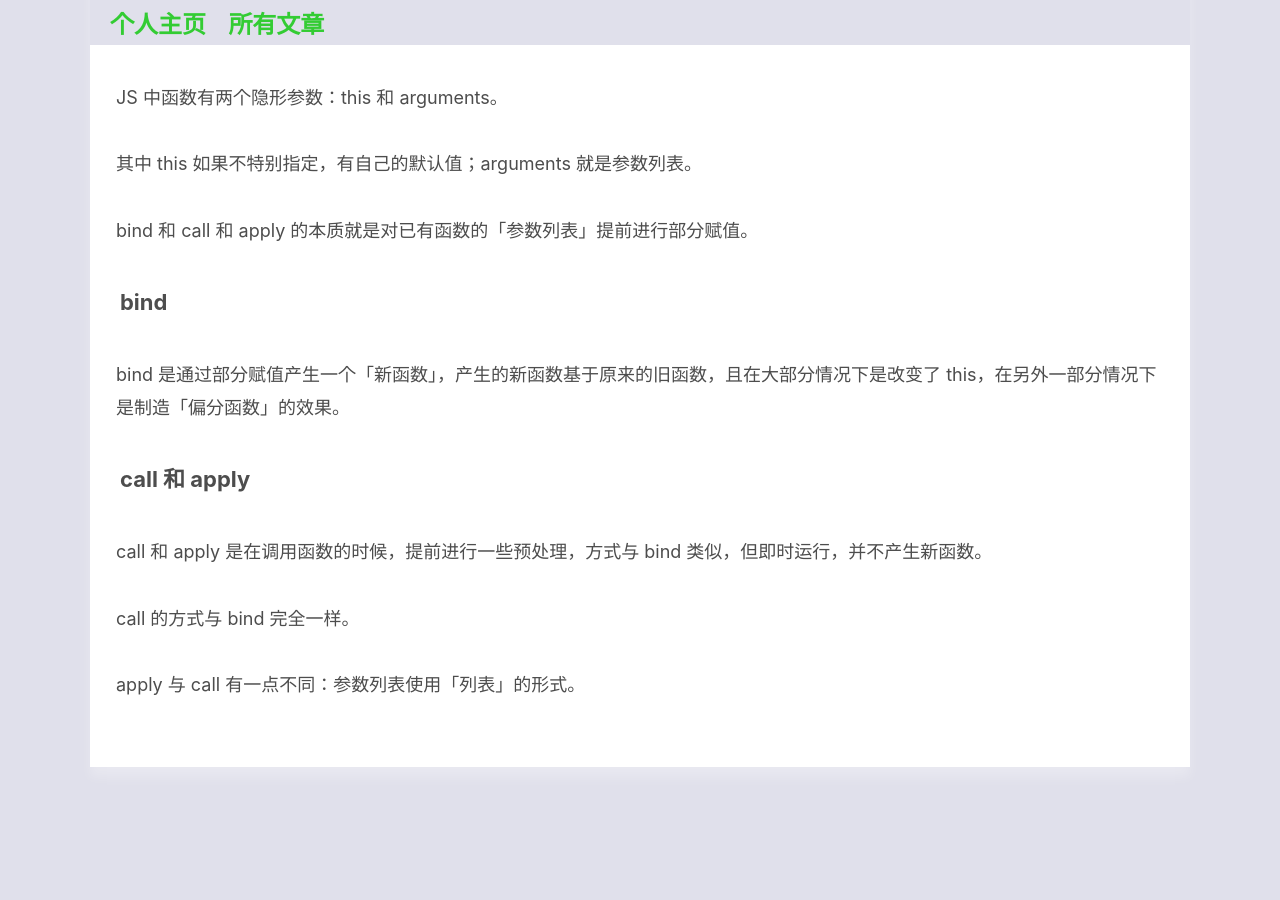
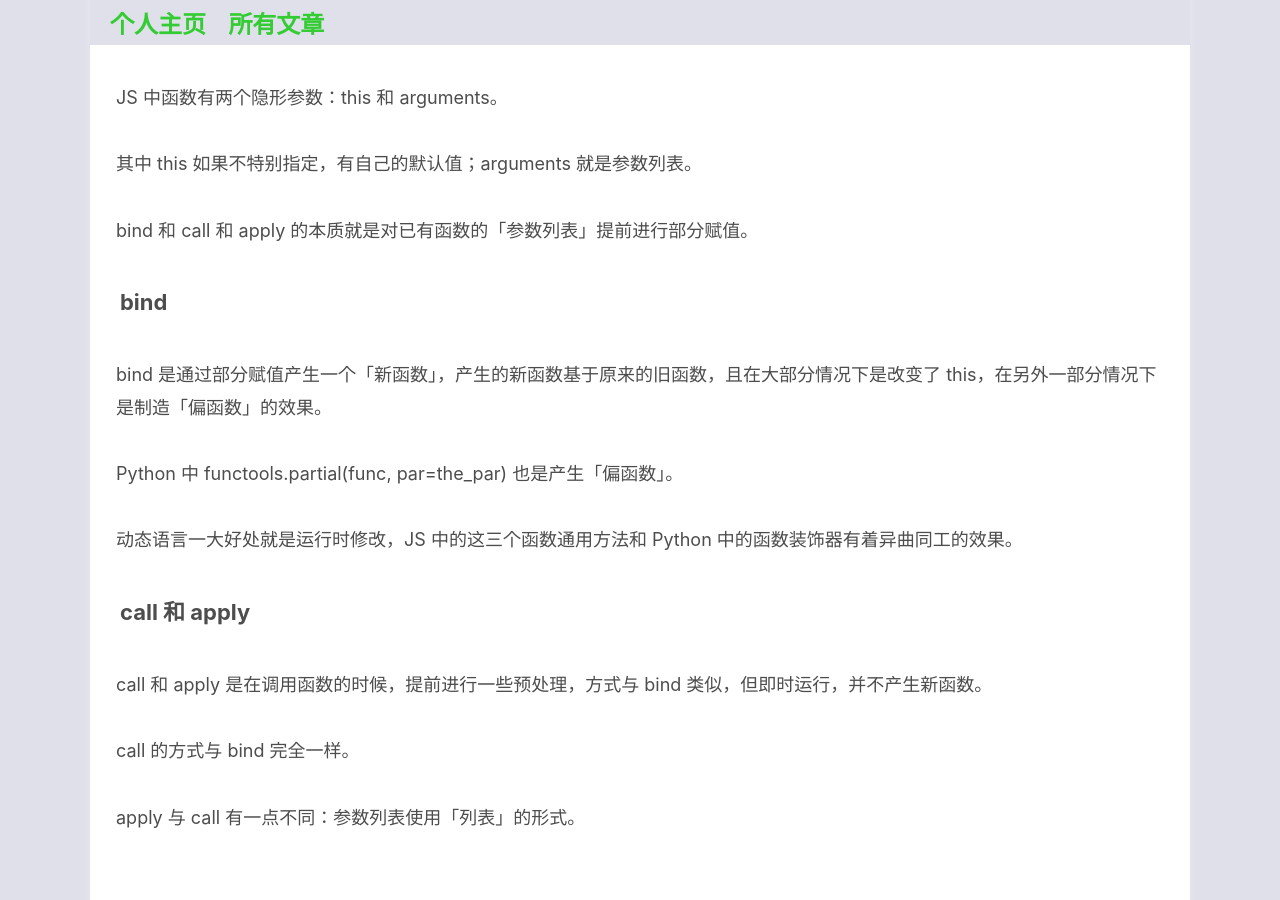
Before and after one commit to xxleyi/xxleyi.github.io, a Jekyll site: the page built from _posts/2017-10-09-JS 中的 bind、call 与 apply.md, in a window 1280 px wide and 900 px high, scrolled down 548 px. Built offline with Jekyll 4.4.1, drawn with Linux system fonts in a browser that asks for light colours; before the commit the page ends 1315 px from its top, so only the background shows below that.

Commit message:
update a old blog.

```diff
--- a/_posts/2017-10-09-JS 中的 bind、call 与 apply.md
+++ b/_posts/2017-10-09-JS 中的 bind、call 与 apply.md
@@ -26,7 +26,11 @@ bind 和 call 和 apply 的本质就是对已有函数的「参数列表」提
 
 ## bind
 
-bind 是通过部分赋值产生一个「新函数」，产生的新函数基于原来的旧函数，且在大部分情况下是改变了 this，在另外一部分情况下是制造「偏分函数」的效果。
+bind 是通过部分赋值产生一个「新函数」，产生的新函数基于原来的旧函数，且在大部分情况下是改变了 this，在另外一部分情况下是制造「偏函数」的效果。
+
+Python 中 functools.partial(func, par=the\_par) 也是产生「偏函数」。
+
+动态语言一大好处就是运行时修改，JS 中的这三个函数通用方法和 Python 中的函数装饰器有着异曲同工的效果。
 
 ## call 和 apply
 
```
